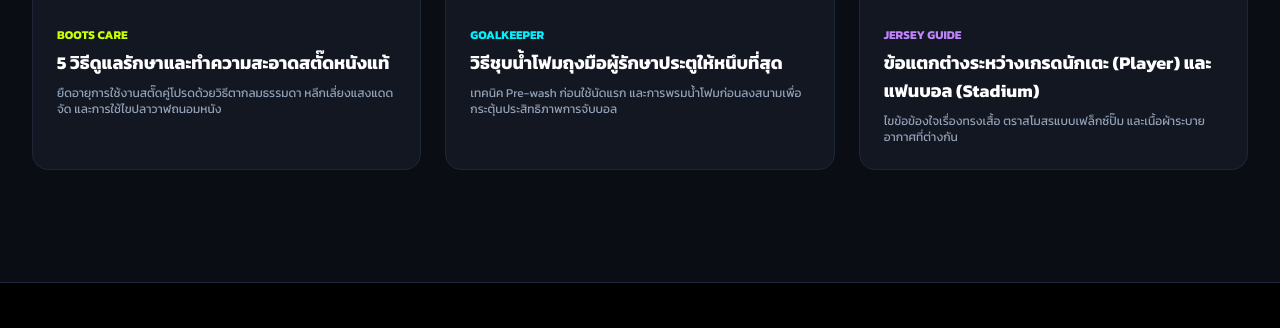
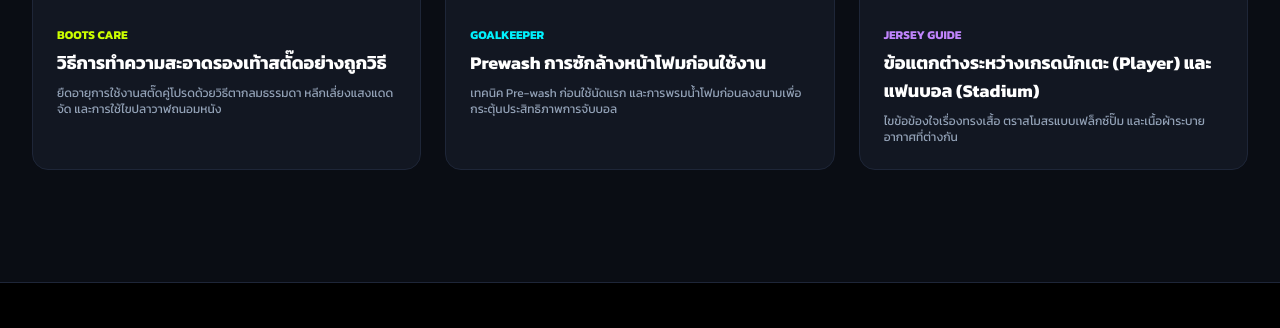
Before and after one commit to Gafew3843/WebProject026, a plain HTML site: page blog.html in a window 1280 px wide. Shown: the part 453-781 px from the top of the page. Drawn offline with nearby package versions, Linux system fonts and the light colour scheme.

Commit message:
Update article titles in blog.html

```diff
--- a/blog.html
+++ b/blog.html
@@ -163,7 +163,7 @@ body {
                         </div>
                         <div class="p-6">
                             <span class="text-xs text-brand-lime font-bold">BOOTS CARE</span>
-                            <h3 class="text-lg font-bold text-white mt-1 mb-2">5 วิธีดูแลรักษาและทำความสะอาดสตั๊ดหนังแท้</h3>
+                            <h3 class="text-lg font-bold text-white mt-1 mb-2">วิธีการทำความสะอาดรองเท้าสตั๊ดอย่างถูกวิธี</h3>
                             <p class="text-slate-400 text-xs line-clamp-3">ยืดอายุการใช้งานสตั๊ดคู่โปรดด้วยวิธีตากลมธรรมดา หลีกเลี่ยงแสงแดดจัด และการใช้ไขปลาวาฬถนอมหนัง</p>
                         </div>
                     </article>
@@ -176,7 +176,7 @@ body {
                         </div>
                         <div class="p-6">
                             <span class="text-xs text-brand-cyan font-bold">GOALKEEPER</span>
-                            <h3 class="text-lg font-bold text-white mt-1 mb-2">วิธีชุบน้ำโฟมถุงมือผู้รักษาประตูให้หนึบที่สุด</h3>
+                            <h3 class="text-lg font-bold text-white mt-1 mb-2">Prewash การซักล้างหน้าโฟมก่อนใช้งาน</h3>
                             <p class="text-slate-400 text-xs line-clamp-3">เทคนิค Pre-wash ก่อนใช้นัดแรก และการพรมน้ำโฟมก่อนลงสนามเพื่อกระตุ้นประสิทธิภาพการจับบอล</p>
                         </div>
                     </article>
```
